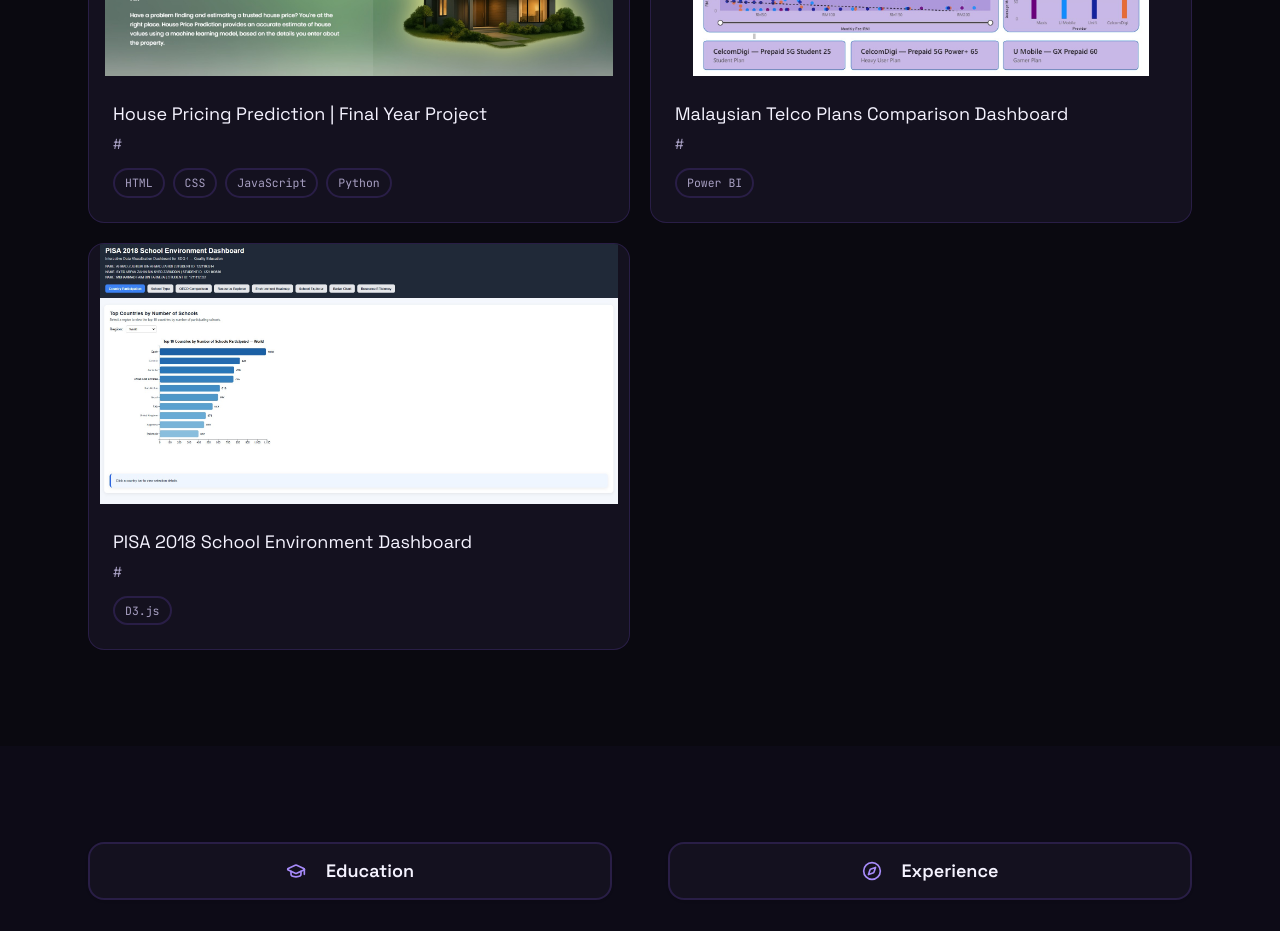
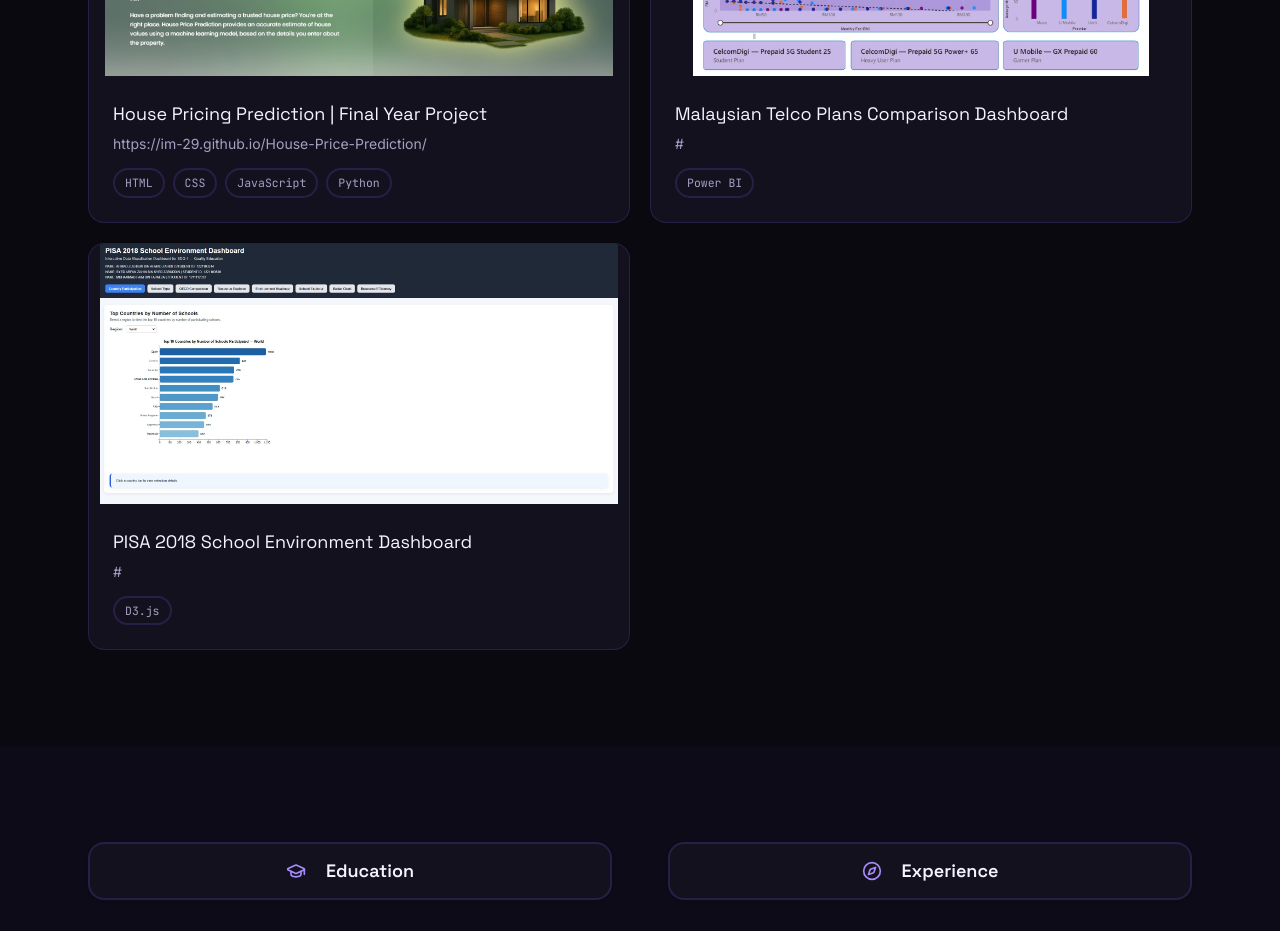
Before and after one commit to Im-29/portfolio-react, a React (Vite) app: page / in a window 1280 px wide. Shown: the part 1840-2771 px from the top of the page. Built offline with nearby package versions, Linux system fonts and the light colour scheme.

Commit message:
Update House Pricing Prediction project link
Updated project description with a link to the project site.

```diff
--- a/src/data.js
+++ b/src/data.js
@@ -20,7 +20,7 @@ export const services = [
 ];
 
 export const projects = [
-  { name: "House Pricing Prediction | Final Year Project", desc: "#", tags: ["HTML", "CSS", "JavaScript", "Python"], image: "/images/USER HOMEPAGE.jpg", from: "#2e1a52", to: "#1a0f2e" },
+  { name: "House Pricing Prediction | Final Year Project", desc: "https://im-29.github.io/House-Price-Prediction/", tags: ["HTML", "CSS", "JavaScript", "Python"], image: "/images/USER HOMEPAGE.jpg", from: "#2e1a52", to: "#1a0f2e" },
   { name: "Malaysian Telco Plans Comparison Dashboard", desc: "#", tags: ["Power BI"], image: "/images/Telco Dashboard.jpg", from: "#3a1030", to: "#160a1c" },
   { name: "PISA 2018 School Environment Dashboard", desc: "#", tags: ["D3.js"], image: "/images/PISA.jpg", from: "#0f1e3a", to: "#160a1c" },
 ];
```
